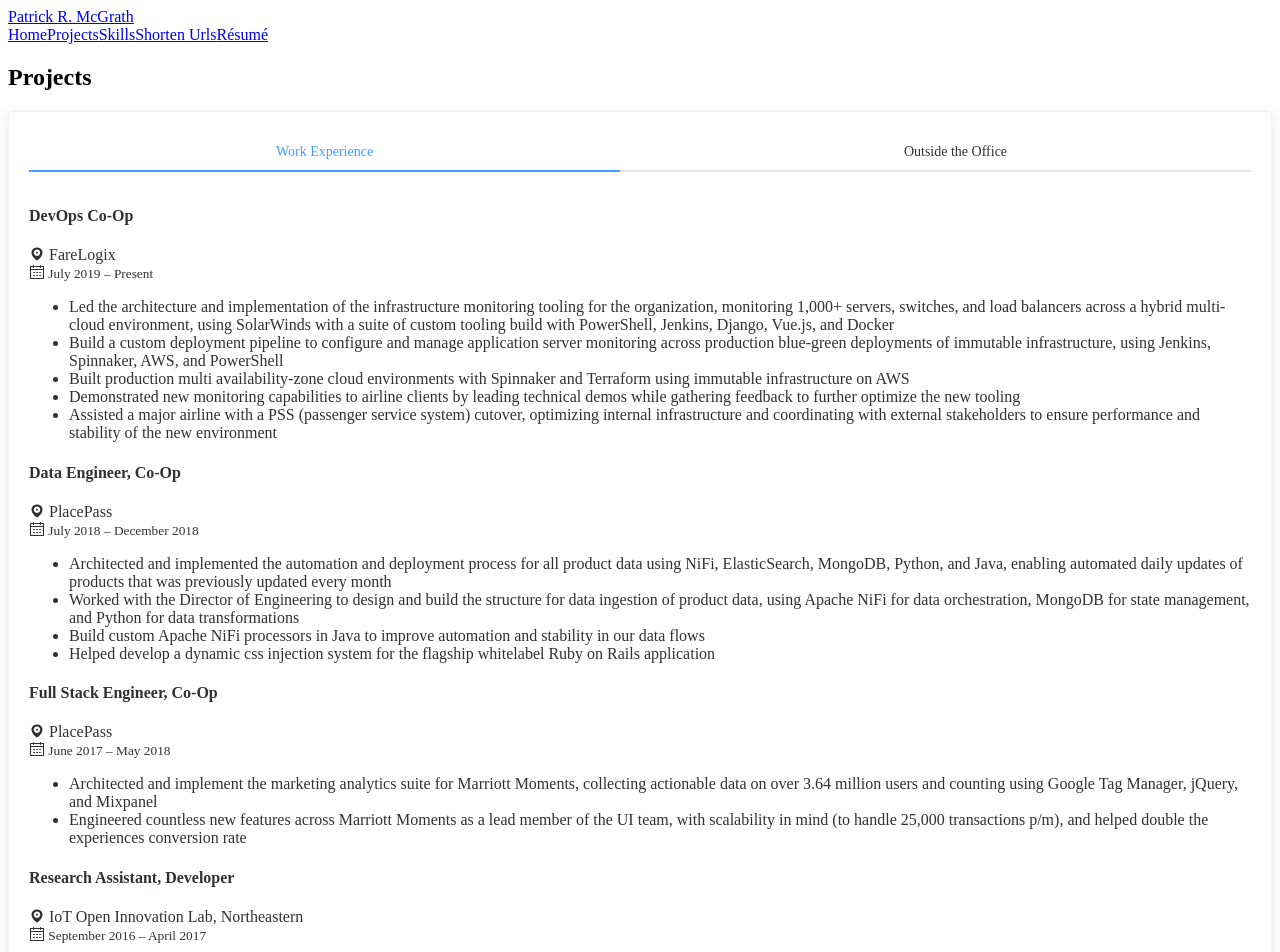
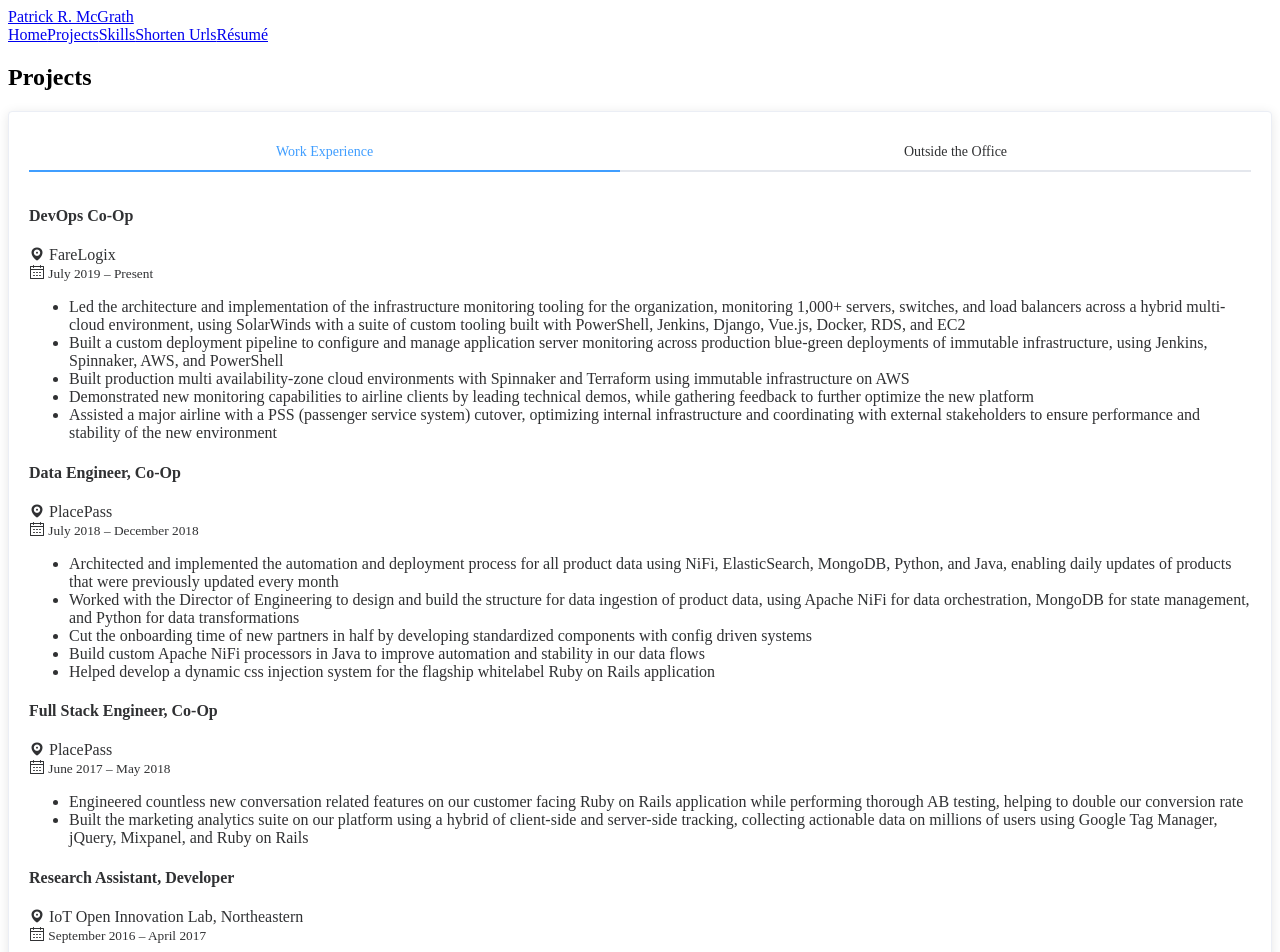
Before and after one commit to PatrickMcGrath29/patrickmcgrath.io, a Vue app: page /projects in a window 1280 px wide. Shown: the top 952 px of the page. Built offline with nearby package versions, Linux system fonts and the light colour scheme.

Commit message:
Content updates

```diff
--- a/src/json/projects.json
+++ b/src/json/projects.json
@@ -6,10 +6,10 @@
         "heading": "DevOps Co-Op",
         "heading_subtitle": "FareLogix",
         "content": [
-          "Led the architecture and implementation of the infrastructure monitoring tooling for the organization, monitoring 1,000+ servers, switches, and load balancers across a hybrid multi-cloud environment, using SolarWinds with a suite of custom tooling build with PowerShell, Jenkins, Django, Vue.js, and Docker",
-          "Build a custom deployment pipeline to configure and manage application server monitoring across production blue-green deployments of immutable infrastructure, using Jenkins, Spinnaker, AWS, and PowerShell",
+          "Led the architecture and implementation of the infrastructure monitoring tooling for the organization, monitoring 1,000+ servers, switches, and load balancers across a hybrid multi-cloud environment, using SolarWinds with a suite of custom tooling built with PowerShell, Jenkins, Django, Vue.js, Docker, RDS, and EC2",
+          "Built a custom deployment pipeline to configure and manage application server monitoring across production blue-green deployments of immutable infrastructure, using Jenkins, Spinnaker, AWS, and PowerShell",
           "Built production multi availability-zone cloud environments with Spinnaker and Terraform using immutable infrastructure on AWS",
-          "Demonstrated new monitoring capabilities to airline clients by leading technical demos while gathering feedback to further optimize the new tooling",
+          "Demonstrated new monitoring capabilities to airline clients by leading technical demos, while gathering feedback to further optimize the new platform",
           "Assisted a major airline with a PSS (passenger service system) cutover, optimizing internal infrastructure and coordinating with external stakeholders to ensure performance and stability of the new environment"
         ],
         "start_date": "July 2019",
@@ -19,8 +19,9 @@
         "heading": "Data Engineer, Co-Op",
         "heading_subtitle": "PlacePass",
         "content": [
-          "Architected and implemented the automation and deployment process for all product data using NiFi, ElasticSearch, MongoDB, Python, and Java, enabling automated daily updates of products that was previously updated every month",
+          "Architected and implemented the automation and deployment process for all product data using NiFi, ElasticSearch, MongoDB, Python, and Java, enabling daily updates of products that were previously updated every month",
           "Worked with the Director of Engineering to design and build the structure for data ingestion of product data, using Apache NiFi for data orchestration, MongoDB for state management, and Python for data transformations",
+          "Cut the onboarding time of new partners in half by developing standardized components with config driven systems",
           "Build custom Apache NiFi processors in Java to improve automation and stability in our data flows",
           "Helped develop a dynamic css injection system for the flagship whitelabel Ruby on Rails application"
         ],
@@ -31,8 +32,8 @@
         "heading": "Full Stack Engineer, Co-Op",
         "heading_subtitle": "PlacePass",
         "content": [
-          "Architected and implement the marketing analytics suite for Marriott Moments, collecting actionable data on over 3.64 million users and counting using Google Tag Manager, jQuery, and Mixpanel",
-          "Engineered countless new features across Marriott Moments as a lead member of the UI team, with scalability in mind (to handle 25,000 transactions p/m), and helped double the experiences conversion rate"
+          "Engineered countless new conversation related features on our customer facing Ruby on Rails application while performing thorough AB testing, helping to double our conversion rate",
+          "Built the marketing analytics suite on our platform using a hybrid of client-side and server-side tracking, collecting actionable data on millions of users using Google Tag Manager, jQuery, Mixpanel, and Ruby on Rails"
         ],
         "start_date": "June 2017",
         "end_date": "May 2018"
--- a/src/pages/shorten/Index.vue
+++ b/src/pages/shorten/Index.vue
@@ -20,6 +20,9 @@
                 <el-button type="info" @click="submitForm('alias-form')" :loading="pending" class="shorten__submit-button">shorten</el-button>
               </el-form-item>
             </el-form>
+            <div class="shorten__implementation-description">
+              <small> Powered by <a href="https://github.com/PatrickMcGrath29/stella">Stella</a></small>
+            </div>
           </el-card>
 
           <div class="shorten__result-wrapper" v-if="result_alias && secret_id">
```
